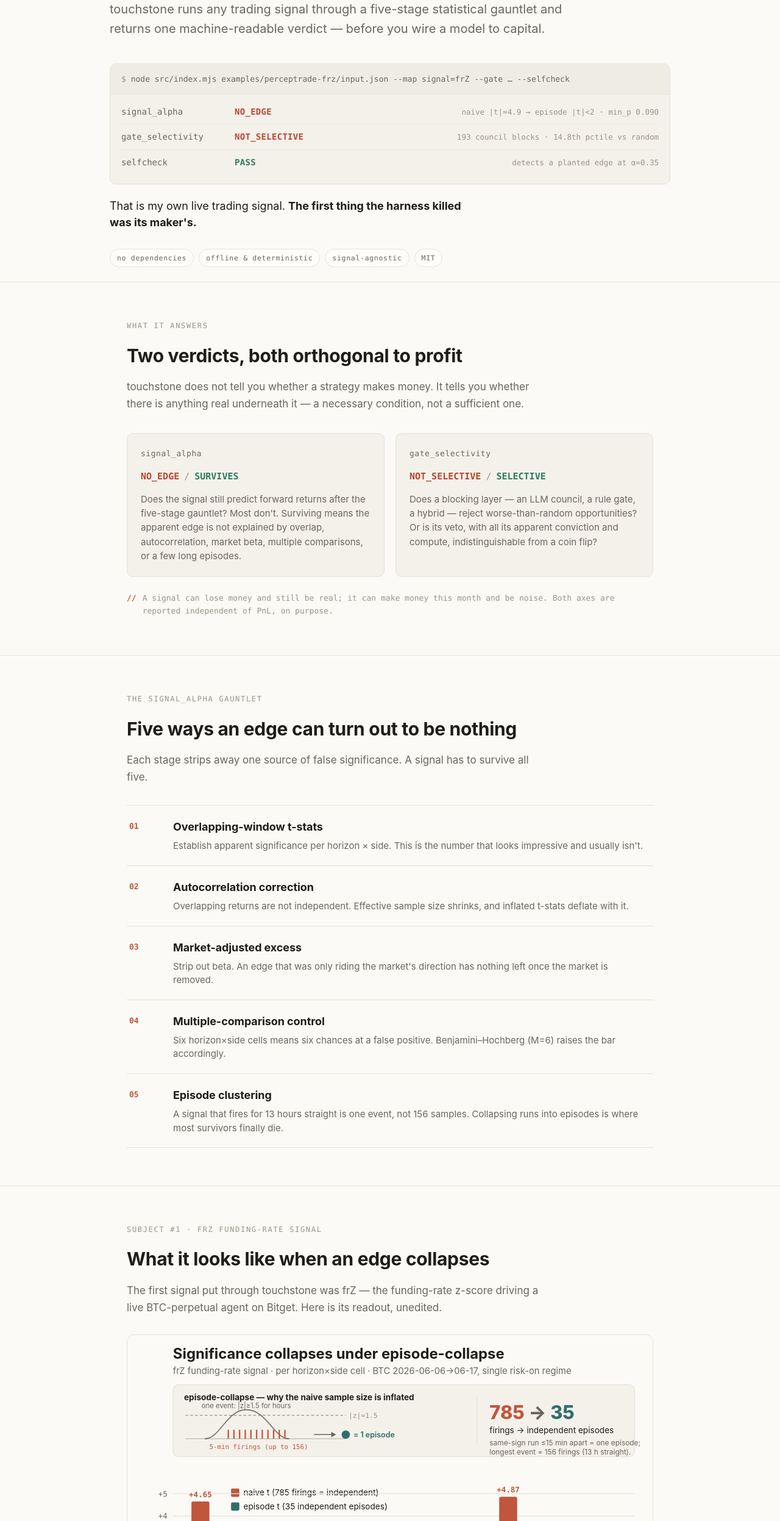
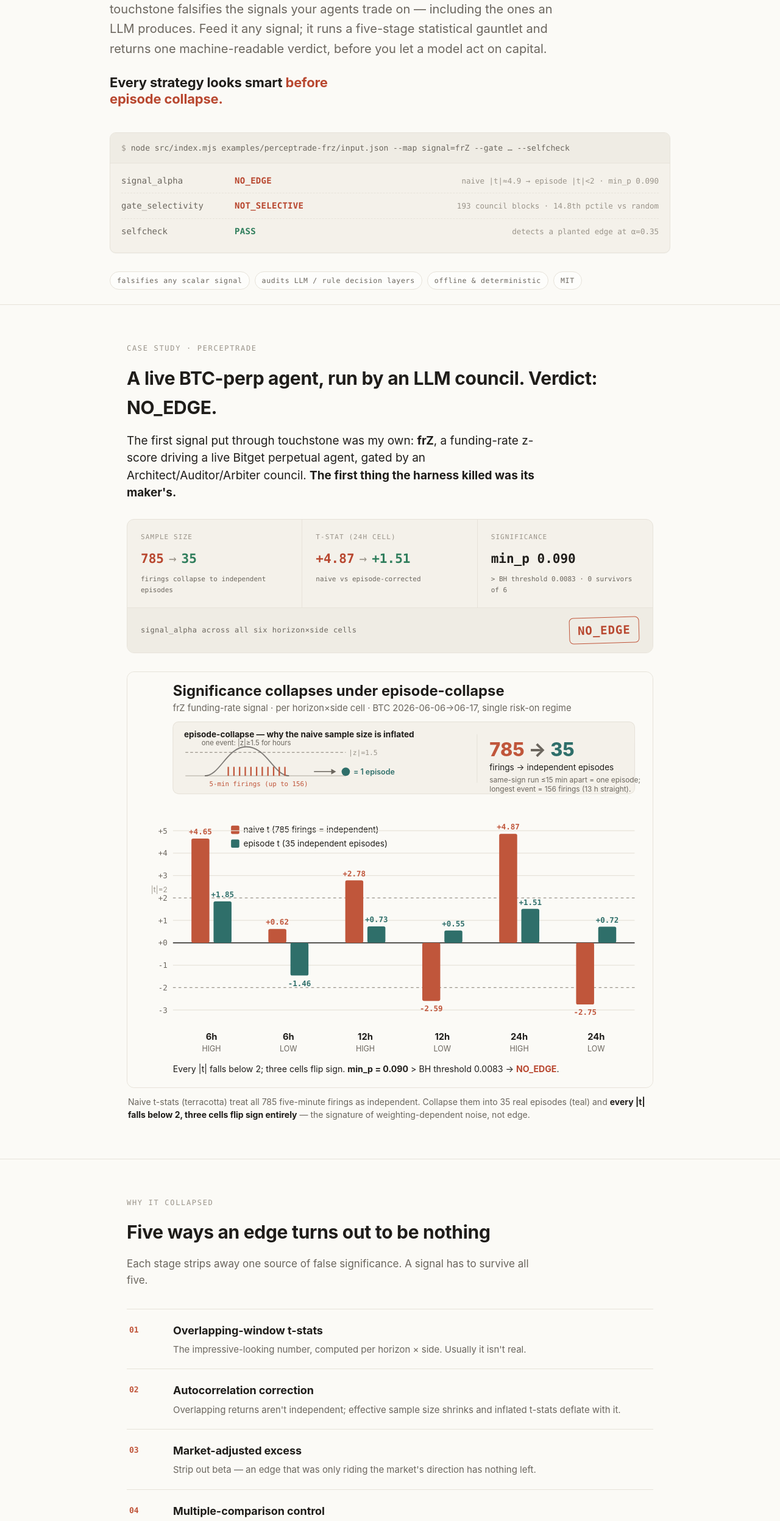
Before and after one commit to cryptohakka/touchstone, a website: page public/index.html in a window 1280 px wide. Shown: the part 306-2800 px from the top of the page at 61% size. Drawn offline with Linux system fonts and the light colour scheme.

Commit message:
landing: case-study-first restructure, AI-agent framing, gate mini case

```diff
--- a/public/index.html
+++ b/public/index.html
@@ -210,9 +210,50 @@
     .reveal{opacity:1;transform:none;transition:none}
     .bar{backdrop-filter:none}
   }
+
+  /* --- case study result strip --- */
+  .cs-hook{font-size:19px;line-height:1.5;margin:16px 0 0;max-width:56ch;color:var(--ink)}
+  .cs-hook b{font-weight:700}
+  .result{margin:28px 0 0;border:1px solid var(--hair);border-radius:12px;background:var(--panel);overflow:hidden}
+  .result .grid3{display:grid;grid-template-columns:1fr 1fr 1fr}
+  @media(max-width:680px){.result .grid3{grid-template-columns:1fr}}
+  .metric{padding:20px 22px;border-right:1px solid var(--hair)}
+  .metric:last-child{border-right:0}
+  @media(max-width:680px){.metric{border-right:0;border-bottom:1px solid var(--hair)}.metric:last-child{border-bottom:0}}
+  .metric .ml{font-family:var(--mono);font-size:11px;letter-spacing:.1em;text-transform:uppercase;color:var(--mute)}
+  .metric .mv{font-family:var(--mono);font-size:21px;font-weight:700;margin-top:9px;display:flex;align-items:baseline;gap:8px;flex-wrap:wrap}
+  .metric .mv .from{color:var(--dead-deep)}
+  .metric .mv .arr{color:var(--mute);font-weight:400}
+  .metric .mv .to{color:var(--live)}
+  .metric .mv .plain{color:var(--ink)}
+  .verdictbar{display:flex;align-items:center;justify-content:space-between;gap:12px;padding:15px 22px;border-top:1px solid var(--hair);background:#efece4}
+  .verdictbar .lbl{font-family:var(--mono);font-size:12px;color:var(--gray);letter-spacing:.04em}
+  .verdictbar .stamp{font-family:var(--mono);font-size:19px;font-weight:700;letter-spacing:.05em;color:var(--dead-deep);border:1.5px solid var(--dead);border-radius:7px;padding:5px 13px;transform:rotate(-1.6deg)}
+
+  /* --- punch line under hero --- */
+  .punch{font-size:clamp(18px,2.3vw,22px);font-weight:700;letter-spacing:-.008em;line-height:1.24;color:var(--ink);margin:26px 0 0;max-width:26ch}
+  .punch .em{color:var(--dead-deep)}
+
+  /* --- gate mini case --- */
+  .gatecase{margin-top:28px;border:1px solid var(--hair);border-radius:10px;overflow:hidden}
+  .gatecase .gtitle{font-family:var(--mono);font-size:11.5px;letter-spacing:.08em;text-transform:uppercase;color:var(--mute);padding:13px 18px;border-bottom:1px solid var(--hair);background:var(--panel)}
+  .grow{display:flex;align-items:center;gap:14px;padding:15px 18px;border-bottom:1px solid var(--hair)}
+  .grow:last-child{border-bottom:0}
+  .grow .who{font-family:var(--mono);font-size:13.5px;color:var(--ink);min-width:230px}
+  .grow .who .sm{color:var(--mute);font-size:12px}
+  .grow .pct{font-family:var(--mono);font-size:12.5px;color:var(--gray)}
+  .grow .gv{margin-left:auto;font-family:var(--mono);font-weight:700;font-size:13.5px;white-space:nowrap}
+  .grow .gv.dead{color:var(--dead-deep)}
+  .grow .gv.live{color:var(--live)}
+  @media(max-width:560px){.grow{flex-wrap:wrap;gap:5px}.grow .who{min-width:0;width:100%}.grow .gv{margin-left:0}}
+
+  /* --- start here --- */
+  .starthere{display:inline-flex;align-items:center;gap:8px;font-family:var(--mono);font-size:11.5px;letter-spacing:.08em;text-transform:uppercase;color:var(--live);margin:0 0 14px}
+  .starthere::before{content:"";width:7px;height:7px;border-radius:999px;background:var(--live)}
+  .qs pre .me{color:var(--gray)}
+
 </style>
 </head>
-<body>
 
 <header class="bar">
   <div class="wrap">
@@ -231,9 +272,9 @@
       <span>touchstone<span class="dot">.</span></span>
     </span>
     <nav>
-      <a href="#axes">verdicts</a>
-      <a href="#gauntlet">gauntlet</a>
-      <a href="#evidence">evidence</a>
+      <a href="#case">case study</a>
+      <a href="#why">why</a>
+      <a href="#verdicts">verdicts</a>
       <a class="repo" href="https://github.com/cryptohakka/touchstone">repo &#8599;</a>
     </nav>
   </div>
@@ -243,9 +284,11 @@
 
   <!-- HERO -->
   <div class="wrap hero">
-    <p class="eyebrow">falsification harness &#183; zero-dependency &#183; node 18+</p>
+    <p class="eyebrow">ai-agent falsification harness &#183; zero-dependency &#183; node 18+</p>
     <h1 class="reveal">Most backtested edge is a measurement artifact.</h1>
-    <p class="lede reveal">touchstone runs any trading signal through a five-stage statistical gauntlet and returns one machine-readable verdict &mdash; before you wire a model to capital.</p>
+    <p class="lede reveal">touchstone falsifies the signals your agents trade on &mdash; including the ones an LLM produces. Feed it any signal; it runs a five-stage statistical gauntlet and returns one machine-readable verdict, before you let a model act on capital.</p>
+
+    <p class="punch reveal">Every strategy looks smart <span class="em">before episode collapse.</span></p>
 
     <div class="readout reveal" aria-label="Example verdict for the frZ signal">
       <div class="cmd"><span class="pr">$</span> node src/index.mjs examples/perceptrade-frz/input.json --map signal=frZ --gate &hellip; --selfcheck</div>
@@ -268,93 +311,44 @@
       </div>
     </div>
 
-    <p class="hook reveal">That is my own live trading signal. <b>The first thing the harness killed was its maker's.</b></p>
-
     <div class="tags reveal">
-      <span class="tag">no dependencies</span>
+      <span class="tag">falsifies any scalar signal</span>
+      <span class="tag">audits LLM / rule decision layers</span>
       <span class="tag">offline &amp; deterministic</span>
-      <span class="tag">signal-agnostic</span>
       <span class="tag">MIT</span>
     </div>
   </div>
 
-  <!-- TWO AXES -->
-  <section id="axes">
+  <!-- CASE STUDY: result first -->
+  <section id="case">
     <div class="wrap">
-      <p class="eyebrow">what it answers</p>
-      <h2>Two verdicts, both orthogonal to profit</h2>
-      <p class="sub">touchstone does not tell you whether a strategy makes money. It tells you whether there is anything real underneath it &mdash; a necessary condition, not a sufficient one.</p>
+      <p class="eyebrow">case study &#183; PercepTrade</p>
+      <h2>A live BTC-perp agent, run by an LLM council. Verdict: NO_EDGE.</h2>
+      <p class="cs-hook reveal">The first signal put through touchstone was my own: <b>frZ</b>, a funding-rate z-score driving a live Bitget perpetual agent, gated by an Architect/Auditor/Arbiter council. <b>The first thing the harness killed was its maker's.</b></p>
 
-      <div class="axes">
-        <div class="axis reveal">
-          <div class="name">signal_alpha</div>
-          <div class="pair"><span style="color:var(--dead-deep)">NO_EDGE</span><span class="sep">/</span><span style="color:var(--live)">SURVIVES</span></div>
-          <p>Does the signal still predict forward returns after the five-stage gauntlet? Most don't. Surviving means the apparent edge is not explained by overlap, autocorrelation, market beta, multiple comparisons, or a few long episodes.</p>
+      <div class="result reveal" aria-label="PercepTrade falsification result">
+        <div class="grid3">
+          <div class="metric">
+            <div class="ml">sample size</div>
+            <div class="mv"><span class="from">785</span><span class="arr">&#8594;</span><span class="to">35</span></div>
+            <div class="ml" style="margin-top:8px;letter-spacing:0;text-transform:none;color:var(--gray)">firings collapse to independent episodes</div>
+          </div>
+          <div class="metric">
+            <div class="ml">t-stat (24h cell)</div>
+            <div class="mv"><span class="from">+4.87</span><span class="arr">&#8594;</span><span class="to">+1.51</span></div>
+            <div class="ml" style="margin-top:8px;letter-spacing:0;text-transform:none;color:var(--gray)">naive vs episode-corrected</div>
+          </div>
+          <div class="metric">
+            <div class="ml">significance</div>
+            <div class="mv"><span class="plain">min_p 0.090</span></div>
+            <div class="ml" style="margin-top:8px;letter-spacing:0;text-transform:none;color:var(--gray)">&#62; BH threshold 0.0083 &#183; 0 survivors of 6</div>
+          </div>
         </div>
-        <div class="axis reveal">
-          <div class="name">gate_selectivity</div>
-          <div class="pair"><span style="color:var(--dead-deep)">NOT_SELECTIVE</span><span class="sep">/</span><span style="color:var(--live)">SELECTIVE</span></div>
-          <p>Does a blocking layer &mdash; an LLM council, a rule gate, a hybrid &mdash; reject worse-than-random opportunities? Or is its veto, with all its apparent conviction and compute, indistinguishable from a coin flip?</p>
+        <div class="verdictbar">
+          <span class="lbl">signal_alpha across all six horizon&#215;side cells</span>
+          <span class="stamp">NO_EDGE</span>
         </div>
       </div>
-
-      <div class="orthogonal reveal">A signal can lose money and still be real; it can make money this month and be noise. Both axes are reported independent of PnL, on purpose.</div>
-    </div>
-  </section>
-
-  <!-- GAUNTLET -->
-  <section id="gauntlet">
-    <div class="wrap">
-      <p class="eyebrow">the signal_alpha gauntlet</p>
-      <h2>Five ways an edge can turn out to be nothing</h2>
-      <p class="sub">Each stage strips away one source of false significance. A signal has to survive all five.</p>
-
-      <div class="gaunt">
-        <div class="stage reveal">
-          <div class="num">01</div>
-          <div>
-            <h3>Overlapping-window t-stats</h3>
-            <p>Establish apparent significance per horizon &times; side. This is the number that looks impressive and usually isn't.</p>
-          </div>
-        </div>
-        <div class="stage reveal">
-          <div class="num">02</div>
-          <div>
-            <h3>Autocorrelation correction</h3>
-            <p>Overlapping returns are not independent. Effective sample size shrinks, and inflated t-stats deflate with it.</p>
-          </div>
-        </div>
-        <div class="stage reveal">
-          <div class="num">03</div>
-          <div>
-            <h3>Market-adjusted excess</h3>
-            <p>Strip out beta. An edge that was only riding the market's direction has nothing left once the market is removed.</p>
-          </div>
-        </div>
-        <div class="stage reveal">
-          <div class="num">04</div>
-          <div>
-            <h3>Multiple-comparison control</h3>
-            <p>Six horizon&times;side cells means six chances at a false positive. Benjamini&ndash;Hochberg (M=6) raises the bar accordingly.</p>
-          </div>
-        </div>
-        <div class="stage reveal">
-          <div class="num">05</div>
-          <div>
-            <h3>Episode clustering</h3>
-            <p>A signal that fires for 13 hours straight is one event, not 156 samples. Collapsing runs into episodes is where most survivors finally die.</p>
-          </div>
-        </div>
-      </div>
-    </div>
-  </section>
-
-  <!-- EVIDENCE -->
-  <section id="evidence">
-    <div class="wrap">
-      <p class="eyebrow">subject #1 &middot; frZ funding-rate signal</p>
-      <h2>What it looks like when an edge collapses</h2>
-      <p class="sub">The first signal put through touchstone was frZ &mdash; the funding-rate z-score driving a live BTC-perpetual agent on Bitget. Here is its readout, unedited.</p>
 
       <figure class="reveal">
         <div class="fig">
@@ -454,6 +448,89 @@
         </div>
         <figcaption>Naive t-stats (terracotta) treat all 785 five-minute firings as independent. Collapse them into 35 real episodes (teal) and <b>every |t| falls below 2, three cells flip sign entirely</b> &mdash; the signature of weighting-dependent noise, not edge.</figcaption>
       </figure>
+    </div>
+  </section>
+
+  <!-- WHY: the gauntlet, one line each -->
+  <section id="why">
+    <div class="wrap">
+      <p class="eyebrow">why it collapsed</p>
+      <h2>Five ways an edge turns out to be nothing</h2>
+      <p class="sub">Each stage strips away one source of false significance. A signal has to survive all five.</p>
+
+      <div class="gaunt">
+        <div class="stage reveal">
+          <div class="num">01</div>
+          <div><h3>Overlapping-window t-stats</h3>
+            <p>The impressive-looking number, computed per horizon &times; side. Usually it isn't real.</p></div>
+        </div>
+        <div class="stage reveal">
+          <div class="num">02</div>
+          <div><h3>Autocorrelation correction</h3>
+            <p>Overlapping returns aren't independent; effective sample size shrinks and inflated t-stats deflate with it.</p></div>
+        </div>
+        <div class="stage reveal">
+          <div class="num">03</div>
+          <div><h3>Market-adjusted excess</h3>
+            <p>Strip out beta &mdash; an edge that was only riding the market's direction has nothing left.</p></div>
+        </div>
+        <div class="stage reveal">
+          <div class="num">04</div>
+          <div><h3>Multiple-comparison control</h3>
+            <p>Six cells means six shots at a false positive; Benjamini&ndash;Hochberg (M=6) raises the bar accordingly.</p></div>
+        </div>
+        <div class="stage reveal">
+          <div class="num">05</div>
+          <div><h3>Episode clustering</h3>
+            <p>A signal that fires for 13 hours straight is one event, not 156 samples &mdash; where most survivors finally die.</p></div>
+        </div>
+      </div>
+    </div>
+  </section>
+
+  <!-- TWO VERDICTS + gate mini case -->
+  <section id="verdicts">
+    <div class="wrap">
+      <p class="eyebrow">two verdicts, both orthogonal to profit</p>
+      <h2>Falsify the signal &mdash; and the layer that acts on it</h2>
+      <p class="sub">touchstone doesn't tell you whether a strategy makes money. It tells you whether there's anything real underneath it, on two independent axes.</p>
+
+      <div class="axes">
+        <div class="axis reveal">
+          <div class="name">signal_alpha</div>
+          <div class="pair"><span style="color:var(--dead-deep)">NO_EDGE</span><span class="sep">/</span><span style="color:var(--live)">SURVIVES</span></div>
+          <p>Does the signal still predict forward returns after all five stages? Most don't &mdash; including frZ above.</p>
+        </div>
+        <div class="axis reveal">
+          <div class="name">gate_selectivity</div>
+          <div class="pair"><span style="color:var(--dead-deep)">NOT_SELECTIVE</span><span class="sep">/</span><span style="color:var(--live)">SELECTIVE</span></div>
+          <p>Does a blocking layer &mdash; an LLM council, a rule gate, a hybrid &mdash; reject worse-than-random opportunities? Or is its veto a coin flip in disguise?</p>
+        </div>
+      </div>
+
+      <div class="gatecase reveal" aria-label="Gate selectivity mini case study">
+        <div class="gtitle">gate_selectivity &#183; the same agent's council vs a known-good control</div>
+        <div class="grow">
+          <span class="who">PercepTrade LLM council <span class="sm">&mdash; 193 real blocks</span></span>
+          <span class="pct">14.8th percentile vs random selection</span>
+          <span class="gv dead">NOT_SELECTIVE</span>
+        </div>
+        <div class="grow">
+          <span class="who">Oracle gate <span class="sm">&mdash; blocks the 193 worst by PnL</span></span>
+          <span class="pct">0th percentile &#183; planted positive control</span>
+          <span class="gv live">SELECTIVE</span>
+        </div>
+      </div>
+      <p class="sub" style="margin-top:16px">The council blocked with apparent conviction, yet its veto was statistically indistinguishable from chance. A gate that <em>is</em> selective &mdash; the oracle control &mdash; lands at the 0th percentile. The test tells them apart.</p>
+    </div>
+  </section>
+
+  <!-- SELF-CHECK -->
+  <section id="selfcheck">
+    <div class="wrap">
+      <p class="eyebrow">is the skeptic just broken?</p>
+      <h2>The harness proves its own detection power</h2>
+      <p class="sub">A tool that returns NO_EDGE for everything is useless. So touchstone tests itself: inject a known edge into the dead signal and the verdict must flip.</p>
 
       <figure class="reveal">
         <div class="fig">
@@ -505,12 +582,12 @@
 <text x='72' y='446' font-family='ui-sans-serif,-apple-system,Segoe UI,Roboto,Helvetica,Arial,sans-serif' font-size='12' fill='#6b665e'>Spearman(&#945;, min_p) = &#8722;0.81. A planted edge is detected as it grows; the tool is not a timid always-veto.</text>
 </svg>
         </div>
-        <figcaption>The skeptic isn't broken. Inject a known edge into the dead signal and the verdict flips to <b>SURVIVES</b> once the leak is large enough (&#945;=0.35). A tool that always says NO_EDGE would be useless; this one detects a real edge when there is one.</figcaption>
+        <figcaption>Inject an increasing fraction of future-return leak into the dead frZ signal and min_p falls until the verdict flips to <b>SURVIVES</b> at &#945;=0.35 (Spearman &#8722;0.81). It detects a real edge when there is one &mdash; it is not a timid always-veto.</figcaption>
       </figure>
     </div>
   </section>
 
-  <!-- QUICKSTART -->
+  <!-- RUN IT -->
   <section id="start">
     <div class="wrap">
       <p class="eyebrow">run it</p>
@@ -522,15 +599,15 @@
 <pre><span class="pr">$</span> git clone https://github.com/cryptohakka/touchstone
 <span class="pr">$</span> cd touchstone
 
-<span class="cm"># falsify a signal: {timestamp, price, signal}</span>
+<span class="me"># start here &mdash; falsify a signal: {timestamp, price, signal}</span>
 <span class="pr">$</span> node src/index.mjs examples/perceptrade-frz/input.json --map signal=frZ
 <span class="cm">&#8594;</span> signal_alpha: <span class="ne">NO_EDGE</span>
 
-<span class="cm"># positive control: a deliberately planted edge survives</span>
+<span class="cm"># then: a deliberately planted edge survives</span>
 <span class="pr">$</span> node src/index.mjs examples/synthetic-leak/input.json
 <span class="cm">&#8594;</span> signal_alpha: <span class="sv">SURVIVES</span>
 
-<span class="cm"># prove the harness's own power: inject leak into the dead signal</span>
+<span class="cm"># finally: prove the harness's own power on the dead signal</span>
 <span class="pr">$</span> node src/index.mjs examples/perceptrade-frz/input.json --map signal=frZ --selfcheck
 <span class="cm">&#8594;</span> selfcheck: <span class="sv">PASS</span>  <span class="cm"># first SURVIVES at &#945;=0.35</span></pre>
       </div>
@@ -565,7 +642,7 @@
     <div class="meta">
       <a href="https://github.com/cryptohakka/touchstone">github.com/cryptohakka/touchstone &#8599;</a><br>
       MIT &#183; zero-dependency &#183; Node.js 18+<br>
-      subject #1: PercepTrade, a live Bitget perp agent<br>
+      case study: PercepTrade, a live Bitget perp agent<br>
       built by <a href="https://github.com/cryptohakka">@cryptohakka</a> &#183; <a href="https://a2aflow.space">a2aflow.space</a>
     </div>
   </div>
```
